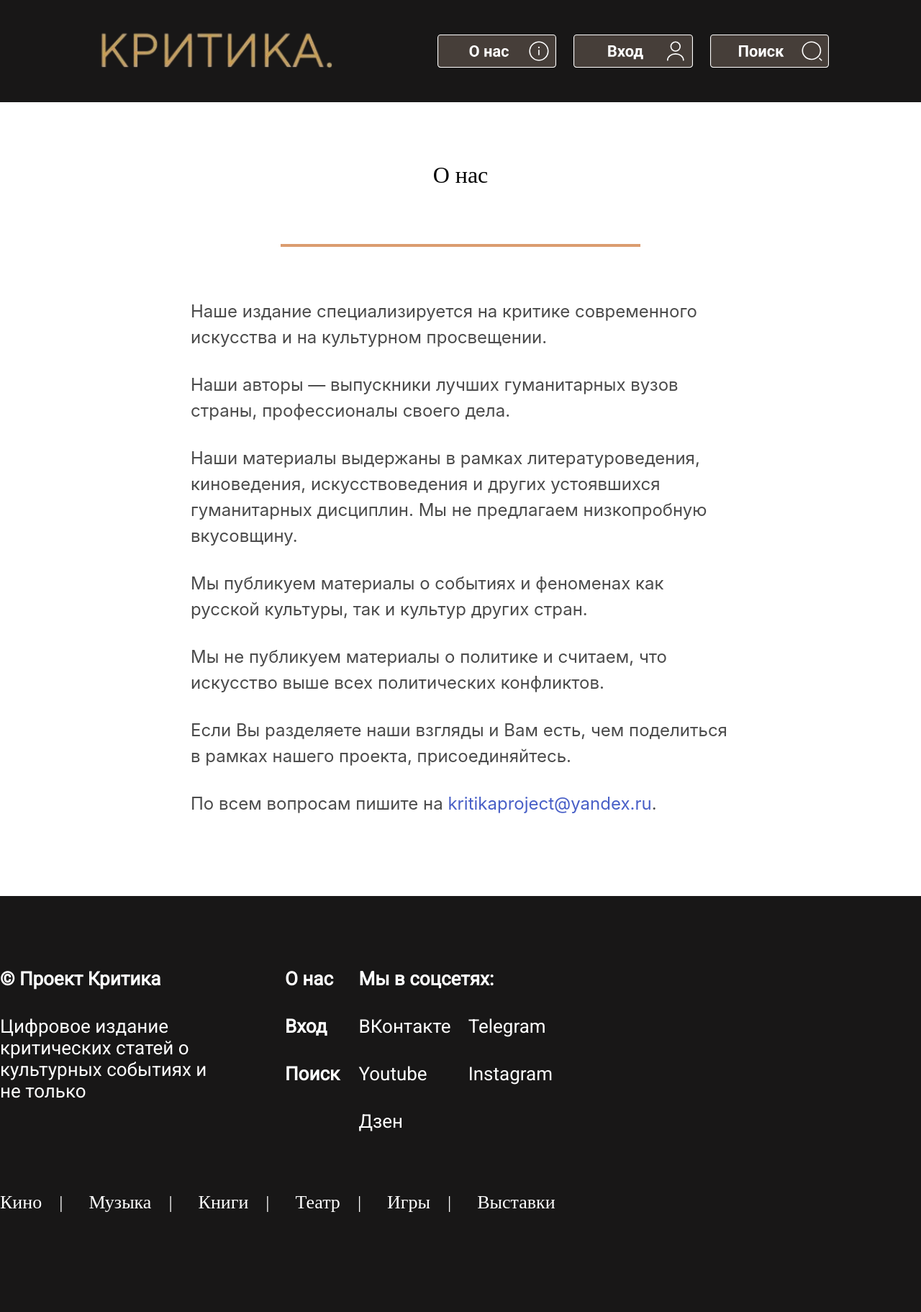
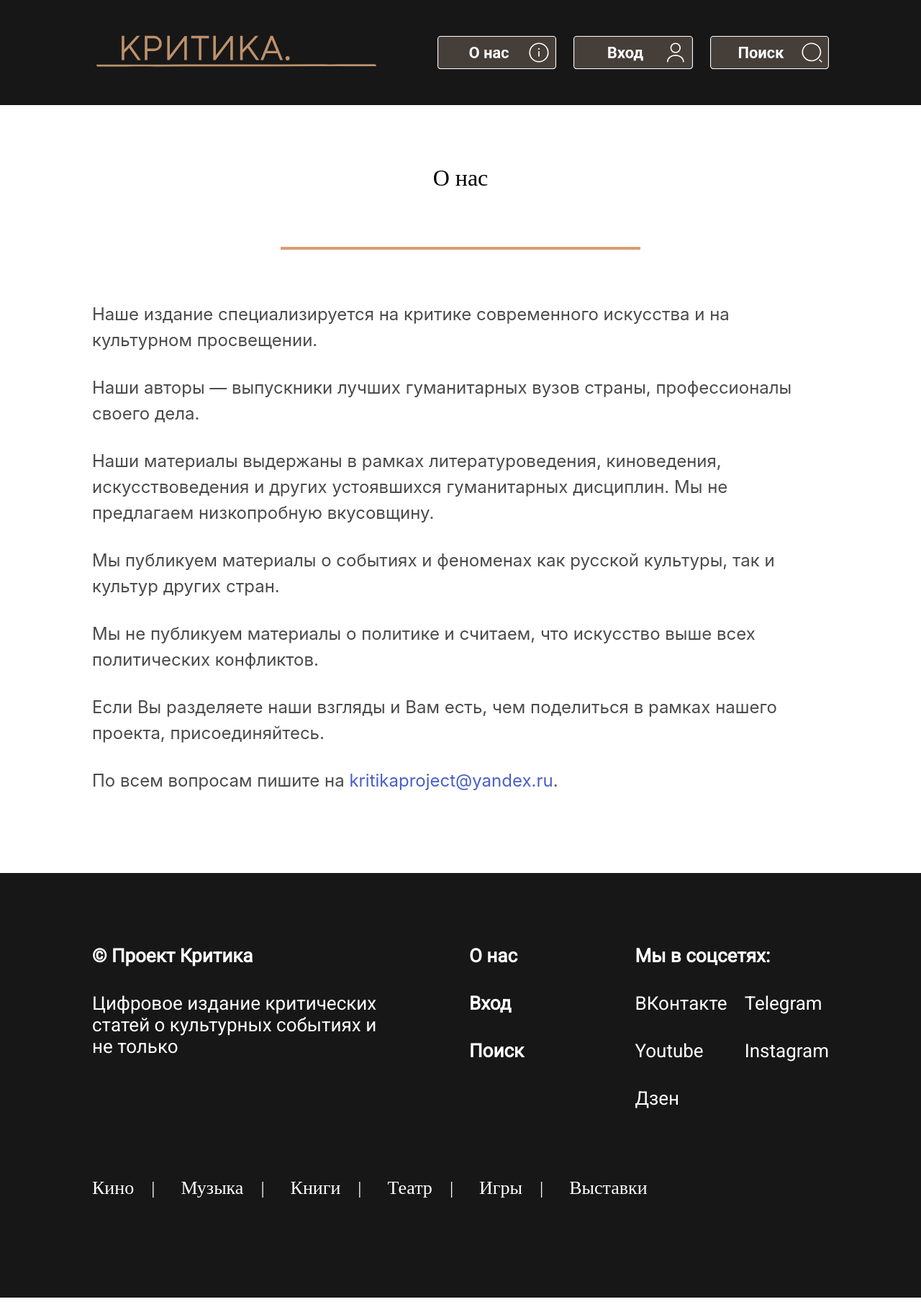
Before and after one commit to gleb-skobinsky/critics, a Django app: page /manifest/ in a window 1280 px wide. Shown: the whole page at 72% size. Run offline with Django 4.2, Linux system fonts and the light colour scheme; some libraries are stand-ins or nearby versions.

Commit message:
Small fixes

```diff
--- a/static/article.css
+++ b/static/article.css
@@ -75,7 +75,7 @@
   justify-self: center;
   margin-top: 72px;
   width: 80%;
-  max-width: 750px;
+  max-width: 1135px;
   object-fit: contain;
   margin-bottom: 80px;
 }
--- a/static/home.css
+++ b/static/home.css
@@ -459,20 +459,9 @@ body {
   justify-content: center;
   bottom: 0px;
 }
-@media screen and (max-width: 1400px) {
-  .footer-content {
-      max-width: 60%;
-    }
-}
-@media screen and (max-width: 1000px) {
-  .footer-content {
-      max-width: 80%;
-    }
-}
-@media screen and (max-width: 700px) {
-  .footer-content {
-      max-width: 80%;
-    }
+.footer-content {
+    width: 1135px;
+    max-width: 80%;
 }
 
 .critics-copyright {
--- a/templates/article.html
+++ b/templates/article.html
@@ -33,7 +33,7 @@
                         </svg>
                         <a href="/">
                             <div class="main-logo">
-                                <img class="main-logo-image" src="/media/icons/main_logo_navbar.png">
+                                <img class="main-logo-image" src="/media/icons/main_logo_navbar.svg">
                             </div>
                         </a>
                         <div></div>
--- a/templates/basev2.html
+++ b/templates/basev2.html
@@ -87,7 +87,6 @@
 </div>
 {% block content %} {% endblock %}
 <div class="footer-wrapper">
-    <div>
     <div class="footer-content">
         <div class="columns">
             <div class="column is-half">
@@ -147,7 +146,6 @@
                 </div>
             </div>
         </div>
-        </div>
         <div class="columns footer-rubrics">
             <a href="/cinema/" class="column is-ft-rubric">Кино</a>
             <div class="column is-narrow is-ft-rubric">|</div>
@@ -164,6 +162,7 @@
             >
         </div>
     </div>
+
 </div>
 <script src="{% static 'home.js' %}" type="text/javascript"></script>
 </body>
--- a/templates/books.html
+++ b/templates/books.html
@@ -33,7 +33,7 @@
                         </svg>
                         <a href="/">
                             <div class="main-logo">
-                                <img class="main-logo-image" src="/media/icons/main_logo_navbar.png">
+                                <img class="main-logo-image" src="/media/icons/main_logo_navbar.svg">
                             </div>
                         </a>
                         <div></div>
--- a/templates/manifest.html
+++ b/templates/manifest.html
@@ -34,7 +34,7 @@
                         </svg>
                         <a href="/">
                             <div class="main-logo">
-                                <img class="main-logo-image" src="/media/icons/main_logo_navbar.png">
+                                <img class="main-logo-image" src="/media/icons/main_logo_navbar.svg">
                             </div>
                         </a>
                         <div></div>
--- a/templates/search.html
+++ b/templates/search.html
@@ -34,7 +34,7 @@
                         </svg>
                         <a href="/">
                             <div class="main-logo">
-                                <img class="main-logo-image" src="/media/icons/main_logo_navbar.png">
+                                <img class="main-logo-image" src="/media/icons/main_logo_navbar.svg">
                             </div>
                         </a>
                         <div></div>
--- a/templates/user_account.html
+++ b/templates/user_account.html
@@ -33,7 +33,7 @@
                         </svg>
                         <a href="/">
                             <div class="main-logo">
-                                <img class="main-logo-image" src="/media/icons/main_logo_navbar.png">
+                                <img class="main-logo-image" src="/media/icons/main_logo_navbar.svg">
                             </div>
                         </a>
                         <div></div>
```
Also changed, not shown: templates/homev2.html (+5 -5 lines), mediafiles/icons/main_logo_navbar.png (deleted), mediafiles/icons/main_logo_navbar.svg (added). Lines whose indentation alone changed are shown as unchanged.
